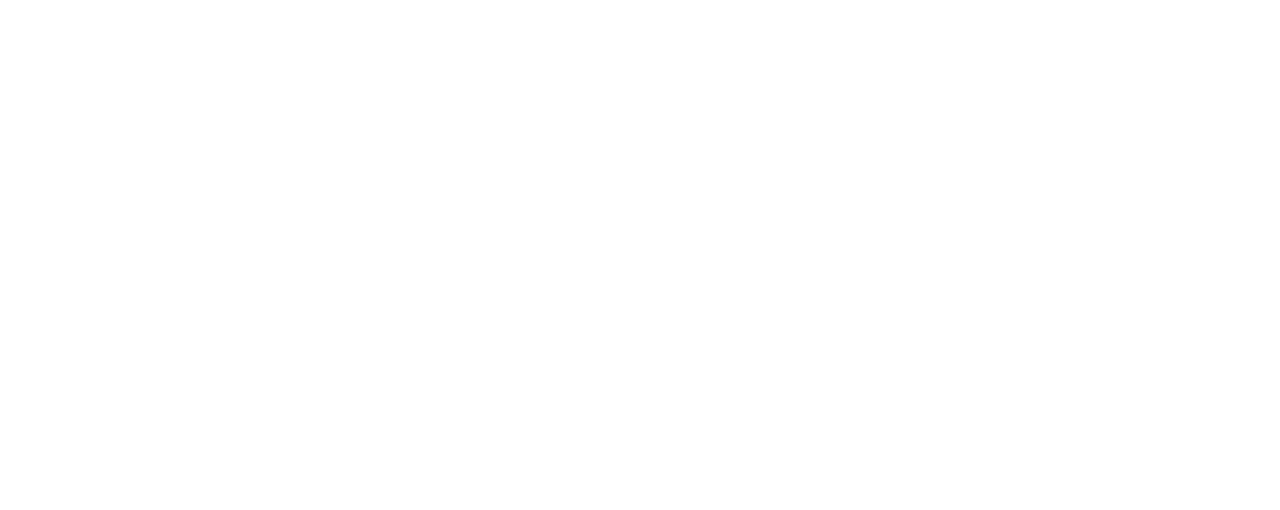
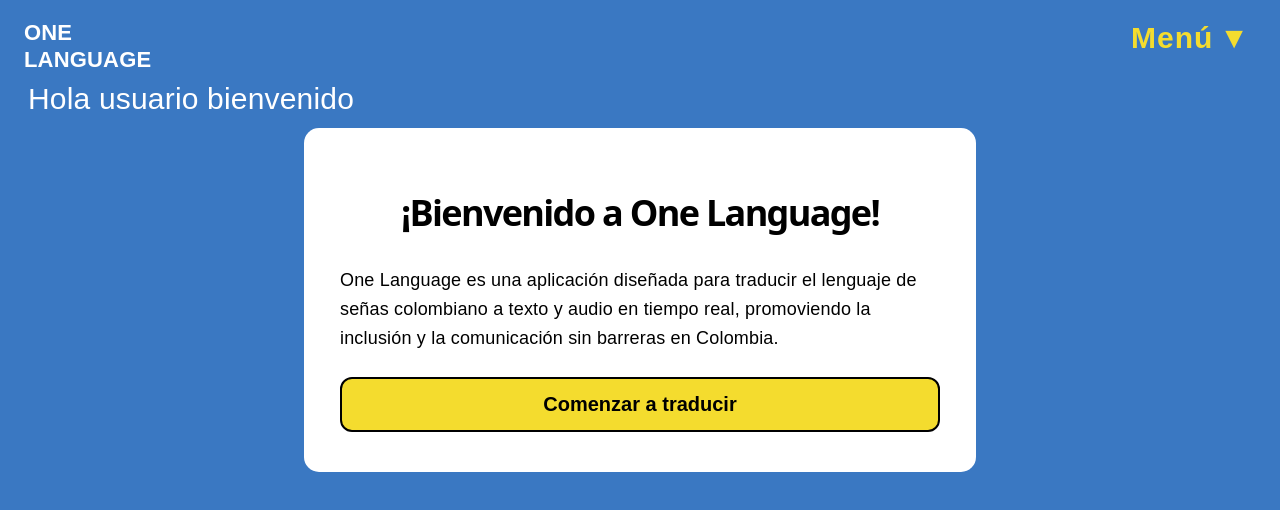
Before and after one commit to JohanAceroSalazar/Proyecto-Front-end, a React (Vite) app in the folder web/: page /home in a window 1280 px wide. Before the commit this address had no page. Shown: the top 510 px of the page. Built offline with nearby package versions, Linux system fonts and the light colour scheme.

Commit message:
Add home

```diff
--- a/web/src/pages/Register/Register.css
+++ b/web/src/pages/Register/Register.css
@@ -125,8 +125,8 @@
 .error-text {
   color: red;
   font-size: 12px;
-  margin-top: 4px;
-  margin-bottom: 10px;
+  margin-top: 0px;
+  margin-bottom: 0px;
   font-weight: bold;
 }
 
--- /dev/null
+++ b/web/src/pages/home/Home.css
@@ -0,0 +1,174 @@
+.home-container {
+    width: 100%;
+    height: 100vh;
+    background: #3A78C2;
+    display: flex;
+    flex-direction: column;
+    padding: 20px 24px;
+    font-family: Arial, sans-serif;
+    overflow: hidden;
+}
+
+.home-header {
+    display: flex;
+    justify-content: space-between;
+    align-items: flex-start;
+}
+
+.home-logo span {
+    font-size: 22px;
+    font-weight: bold;
+    color: white;
+    line-height: 1.2;
+}
+
+.menu-btn {
+    background: none;
+    border: none;
+    color: #F4DC2E;
+    font-size: 30px;
+    font-weight: bold;
+    cursor: pointer;
+    display: flex;
+    align-items: center;
+    gap: 6px;
+    letter-spacing: 1px;
+}
+
+.menu-wrapper {
+    position: relative;
+}
+
+.menu-dropdown {
+    position: absolute;
+    top: 36px;
+    right: 0;
+    background: #1a1a1a;
+    border-radius: 10px;
+    padding: 16px 24px;
+    display: flex;
+    flex-direction: column;
+    gap: 16px;
+    z-index: 100;
+    min-width: 200px;
+}
+
+.menu-dropdown p {
+    color: #F4DC2E;
+    font-size: 25px;
+    font-weight: bold;
+    cursor: pointer;
+    display: flex;
+    justify-content: space-between;
+    align-items: center;
+    gap: 16px;
+    min-width: 220px;
+}
+
+.menu-dropdown p:hover {
+    opacity: 0.8;
+}
+
+.home-greeting {
+    color: white;
+    font-size: 30px;
+    margin-top: 12px;
+    margin-left: 4px;
+}
+
+/* TARJETA */
+.home-card {
+    background: white;
+    border-radius: 15px;
+    padding: 40px 36px;
+    margin-top: 16px;
+    margin-bottom: 24px;
+    max-width: 700px;
+    display: flex;
+    flex-direction: column;
+    gap: 24px;
+    align-self: center;
+}
+
+.home-card h1 {
+    font-size: clamp(22px, 3vw, 36px);
+    font-weight: bold;
+    text-align: center;
+    color: black;
+}
+
+.home-card p {
+    font-size: clamp(14px, 1.5vw, 18px);
+    color: black;
+    line-height: 1.6;
+    max-width: 600px;
+}
+
+.menu-dropdown {
+    position: absolute;
+    top: 36px;
+    right: 0;
+    background: #1a1a1a;
+    border-radius: 10px;
+    padding: 16px 24px;
+    display: flex;
+    flex-direction: column;
+    gap: 16px;
+    z-index: 100;
+    min-width: 200px;
+    transform-origin: top right;
+    animation: openMenu 0.3s cubic-bezier(0.16, 1, 0.3, 1) forwards;
+}
+
+.menu-dropdown.closing {
+    animation: closeMenu 0.25s cubic-bezier(0.7, 0, 0.84, 0) forwards;
+}
+
+@keyframes openMenu {
+    from {
+        opacity: 0;
+        transform: scale(0.85) translateY(-8px);
+    }
+    to {
+        opacity: 1;
+        transform: scale(1) translateY(0);
+    }
+}
+
+@keyframes closeMenu {
+    from {
+        opacity: 1;
+        transform: scale(1) translateY(0);
+    }
+    to {
+        opacity: 0;
+        transform: scale(0.85) translateY(-8px);
+    }
+}
+
+/* Triángulo animado */
+.menu-arrow {
+    display: inline-block;
+    transition: transform 0.3s cubic-bezier(0.16, 1, 0.3, 1);
+}
+
+.menu-arrow.open {
+    transform: rotate(180deg);
+}
+
+/* BOTÓN */
+.home-btn {
+    width: 100%;
+    padding: 14px;
+    background: #F4DC2E;
+    border: 2px solid black;
+    border-radius: 12px;
+    font-size: clamp(16px, 2vw, 20px);
+    font-weight: bold;
+    cursor: pointer;
+    color: black;
+}
+
+.home-btn:hover {
+    opacity: 0.9;
+}
--- /dev/null
+++ b/web/src/pages/home/Home.jsx
@@ -0,0 +1,91 @@
+import { useState } from "react";
+import { useNavigate } from "react-router-dom";
+import "./Home.css";
+import { FaHome, FaCamera, FaHistory, FaUniversalAccess, FaUser } from "react-icons/fa";
+
+function Home() {
+    const [menuOpen, setMenuOpen] = useState(false);
+    const [closing, setClosing] = useState(false);
+    const navigate = useNavigate();
+    const userName = "usuario";
+
+    const toggleMenu = () => {
+        if (menuOpen) {
+            setClosing(true);
+            setTimeout(() => {
+                setClosing(false);
+                setMenuOpen(false);
+            }, 250);
+        } else {
+            setMenuOpen(true);
+        }
+    };
+
+    const handleNavigate = (path) => {
+        setClosing(true);
+        setTimeout(() => {
+            setClosing(false);
+            setMenuOpen(false);
+            navigate(path);
+        }, 250);
+    };
+
+    return (
+        <div className="home-container">
+
+            {/* HEADER */}
+            <div className="home-header">
+                <div className="home-logo">
+                    <span>ONE<br/>LANGUAGE</span>
+                </div>
+
+                <div className="home-header-right">
+                    <div className="menu-wrapper">
+                        <button className="menu-btn" onClick={toggleMenu}>
+                            Menú <span className={`menu-arrow ${menuOpen ? "open" : ""}`}>▼</span>
+                        </button>
+
+                        {menuOpen && (
+                            <div className={`menu-dropdown ${closing ? "closing" : ""}`}>
+                                <p onClick={() => handleNavigate("/home")}>
+                                    Home <FaHome />
+                                </p>
+                                <p onClick={() => handleNavigate("/traducir")}>
+                                    Traducir <FaCamera />
+                                </p>
+                                <p onClick={() => handleNavigate("/historial")}>
+                                    Historial <FaHistory />
+                                </p>
+                                <p onClick={() => handleNavigate("/accesibilidad")}>
+                                    Accesibilidad <FaUniversalAccess />
+                                </p>
+                                <p onClick={() => handleNavigate("/perfil")}>
+                                    Perfil <FaUser />
+                                </p>
+                            </div>
+                        )}
+                    </div>
+                </div>
+            </div>
+
+            {/* SALUDO */}
+            <p className="home-greeting">Hola {userName} bienvenido</p>
+
+            {/* TARJETA */}
+            <div className="home-card">
+                <h1>¡Bienvenido a One Language!</h1>
+                <p>
+                    One Language es una aplicación diseñada para traducir el lenguaje
+                    de señas colombiano a texto y audio en tiempo real, promoviendo
+                    la inclusión y la comunicación sin barreras en Colombia.
+                </p>
+                <button className="home-btn" onClick={() => navigate("/traducir")}>
+                    Comenzar a traducir
+                </button>
+            </div>
+
+        </div>
+    );
+}
+
+export default Home;
--- a/web/src/pages/login/Login.css
+++ b/web/src/pages/login/Login.css
@@ -76,7 +76,7 @@
     width: clamp(260px, 35vw, 420px);
     display: flex;
     flex-direction: column;
-    gap: 15px;
+    gap: 4px;
     color: black;
     font-weight: bold;
     border: 2px solid rgba(255,255,255,0.4);
@@ -158,9 +158,10 @@
 .error-text {
     color: red;
     font-size: 12px;
-    margin-top: 4px;
-    margin-bottom: 10px;
+    margin-top: 0px;
+    margin-bottom: 0px;
     font-weight: bold;
+    min-height: 18px;
 }
 
 /*MÁS ESPECÍFICO que el input normal */
--- a/web/src/pages/login/Login.jsx
+++ b/web/src/pages/login/Login.jsx
@@ -68,9 +68,7 @@
                     error={errors.email}
                     />
 
-                    {errors.email && (
-                        <p className="error-text">Este campo es obligatorio</p>
-                    )}
+                    <p className="error-text">{errors.email ? "Este campo es obligatorio" : ""}</p>
 
                     <label>Contraseña</label>
                     <div className="password-field">
@@ -88,9 +86,7 @@
                         </span>
                     </div>
 
-                    {errors.password && (
-                        <p className="error-text">Este campo es obligatorio</p>
-                    )}
+                    <p className="error-text">{errors.password ? "Este campo es obligatorio" : ""}</p>
 
                     <Button text="Iniciar sesión" />
                 </form>
--- a/web/src/routes/AppRoutes.jsx
+++ b/web/src/routes/AppRoutes.jsx
@@ -2,6 +2,7 @@
 import Register from "../pages/Register/Register";
 import Login from "../pages/login/Login";
 import Terms from "../pages/terms/terms";
+import Home from "../pages/home/Home";
 
 function AppRoutes() {
     return (
@@ -11,6 +12,7 @@
             <Route path="/register" element={<Register />} />
             <Route path="/login" element={<Login />} />
             <Route path="/terms" element={<Terms />} />
+            <Route path="/home" element={<Home />} />
         </Routes>
     </BrowserRouter>
     );
```
